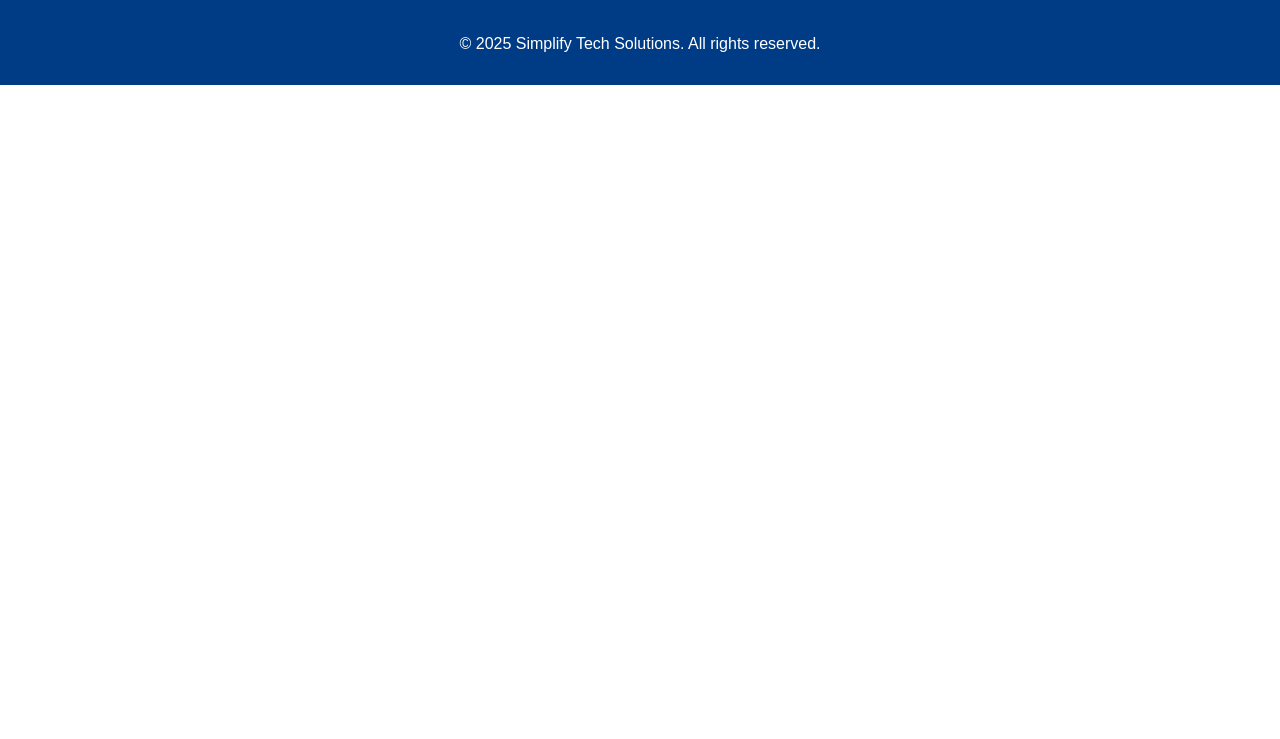
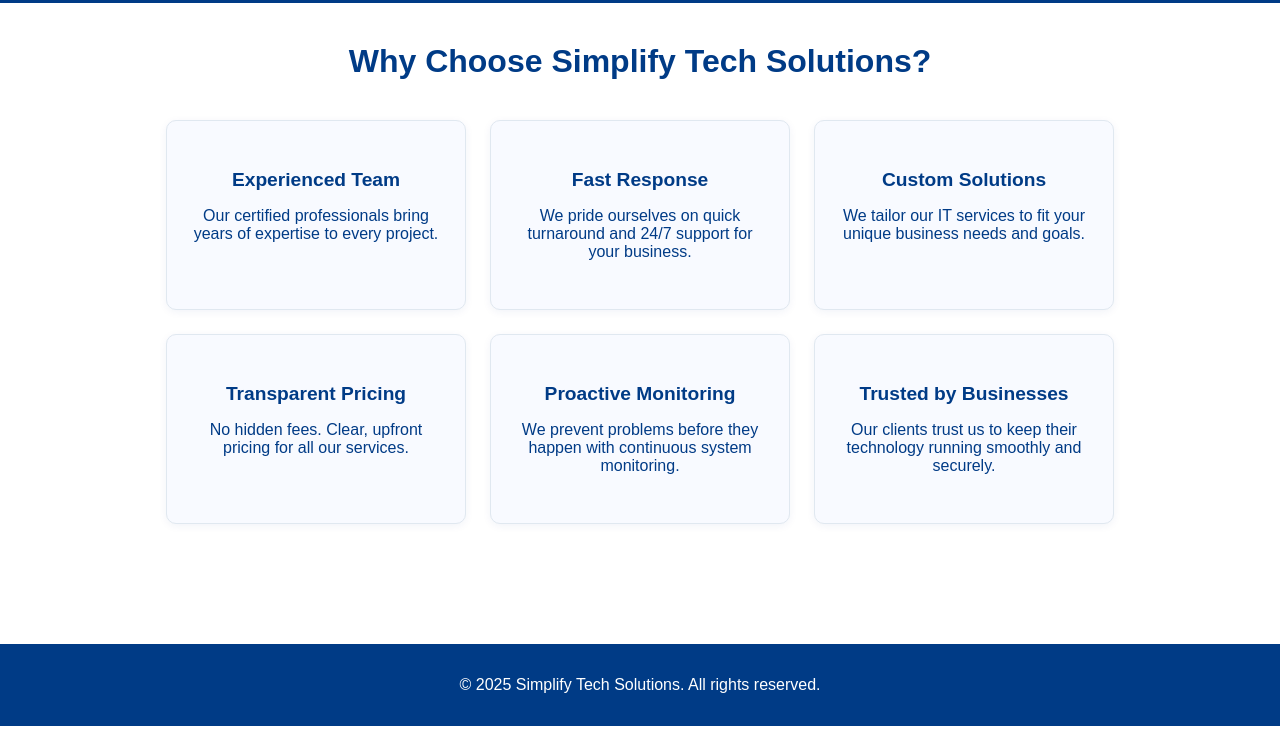
Before and after one commit to laelijunior/simplify, a plain HTML site: page why-us.html in a window 1280 px wide. Shown: the part 61-800 px from the top of the page. Drawn offline with Linux system fonts and the light colour scheme.

Commit message:
Fixing cards

```diff
--- a/why-us.html
+++ b/why-us.html
@@ -24,9 +24,35 @@
   </header>
 
   <main>
-
+    <h1 style="text-align:center; color:#003b86; margin-top:40px;">Why Choose Simplify Tech Solutions?</h1>
+    <section class="features">
+      <div class="feature-card">
+        <h2>Experienced Team</h2>
+        <p>Our certified professionals bring years of expertise to every project.</p>
+      </div>
+      <div class="feature-card">
+        <h2>Fast Response</h2>
+        <p>We pride ourselves on quick turnaround and 24/7 support for your business.</p>
+      </div>
+      <div class="feature-card">
+        <h2>Custom Solutions</h2>
+        <p>We tailor our IT services to fit your unique business needs and goals.</p>
+      </div>
+      <div class="feature-card">
+        <h2>Transparent Pricing</h2>
+        <p>No hidden fees. Clear, upfront pricing for all our services.</p>
+      </div>
+      <div class="feature-card">
+        <h2>Proactive Monitoring</h2>
+        <p>We prevent problems before they happen with continuous system monitoring.</p>
+      </div>
+      <div class="feature-card">
+        <h2>Trusted by Businesses</h2>
+        <p>Our clients trust us to keep their technology running smoothly and securely.</p>
+      </div>
+    </section>
+    <div style="height: 80px;"></div>
   </main>
-
   <footer>
     <p>&copy; 2025 Simplify Tech Solutions. All rights reserved.</p>
   </footer>
```
Also changed, not shown: index.html (+0 -4 lines).
